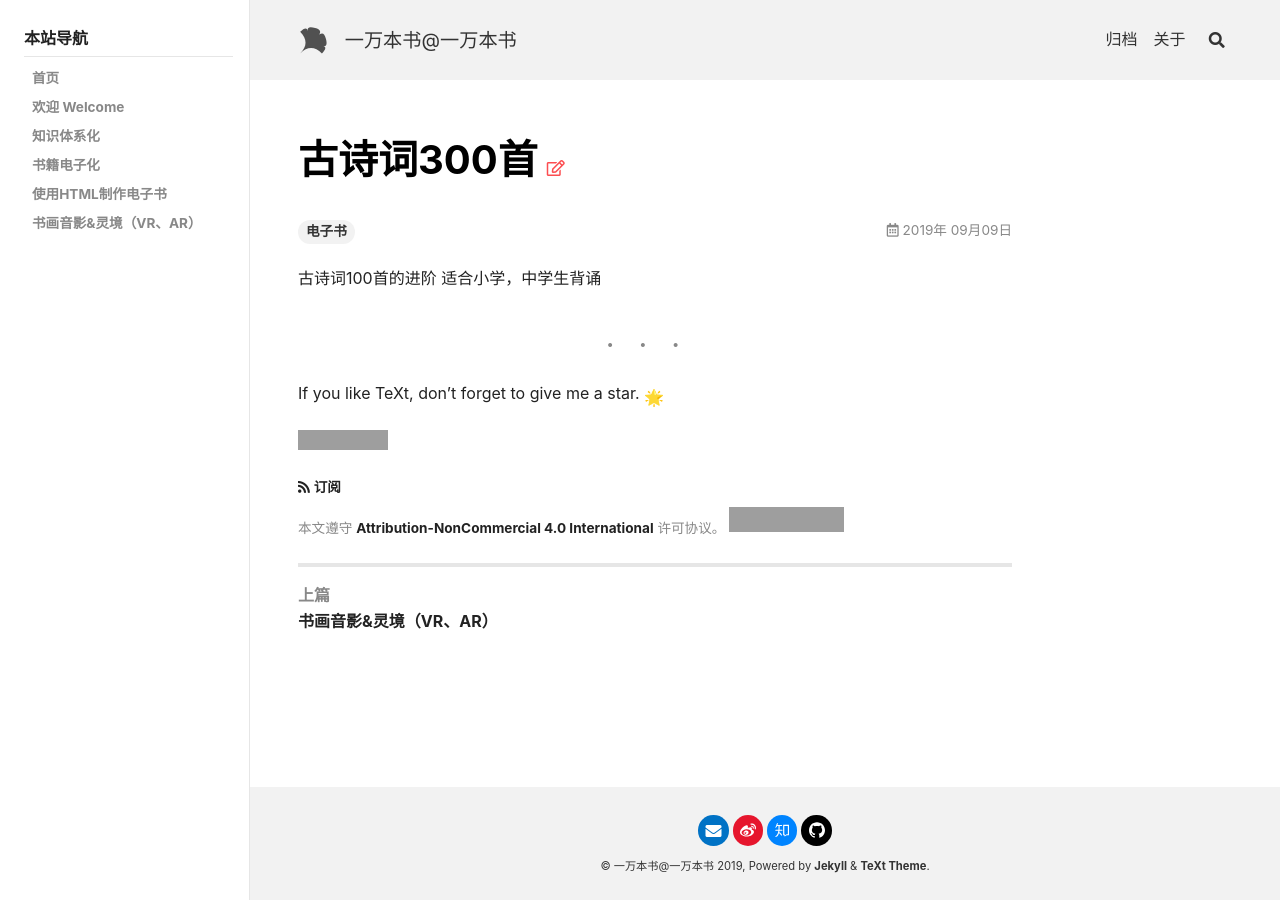
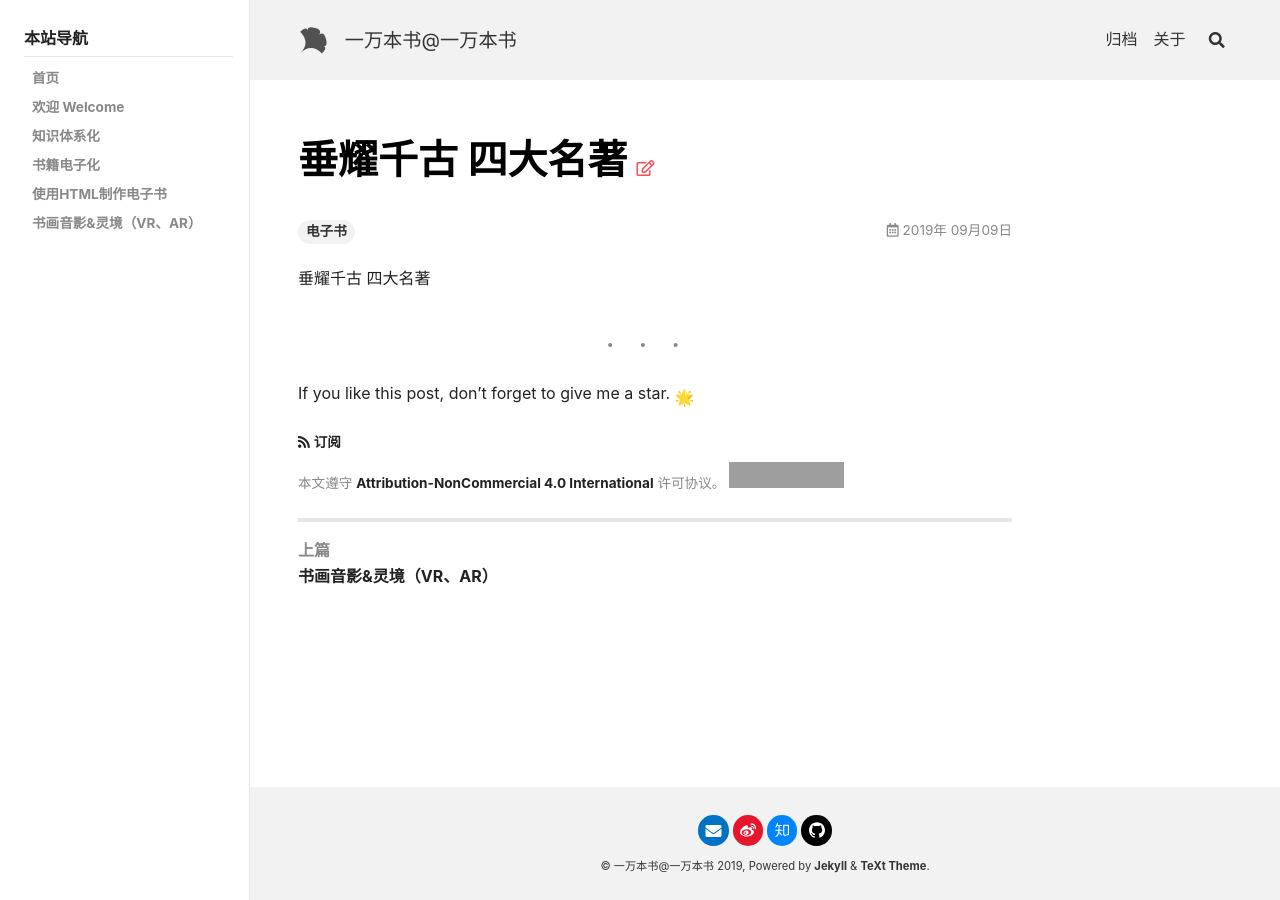
Before and after one commit to yiwanbenshu/yiwanbenshu.github.io, a Jekyll site: the page built from _posts/2019-09-09-四大名著.md, in a window 1280 px wide. Built offline with Jekyll 4.4.1, drawn with Linux system fonts in a browser that asks for light colours; nearby versions of some CDN libraries; emoji names are drawn with the system emoji font; grey boxes are pictures that could not be loaded.

Commit message:
Update 2019-09-09-四大名著.md

```diff
--- a/_posts/2019-09-09-四大名著.md
+++ b/_posts/2019-09-09-四大名著.md
@@ -1,18 +1,14 @@
 ---
-title: 古诗词300首
+title: 垂耀千古 四大名著
 tags: 电子书
 sidebar:
   nav: docs-zh
 ---
 
-古诗词100首的进阶
-适合小学，中学生背诵
-
+垂耀千古 四大名著
 
 <!--more-->
 
 ---
 
-If you like TeXt, don't forget to give me a star. :star2:
-
-[![Star This Project](https://img.shields.io/github/stars/kitian616/jekyll-TeXt-theme.svg?label=Stars&style=social)](https://github.com/kitian616/jekyll-TeXt-theme/)
+If you like this post, don't forget to give me a star. :star2:
```
